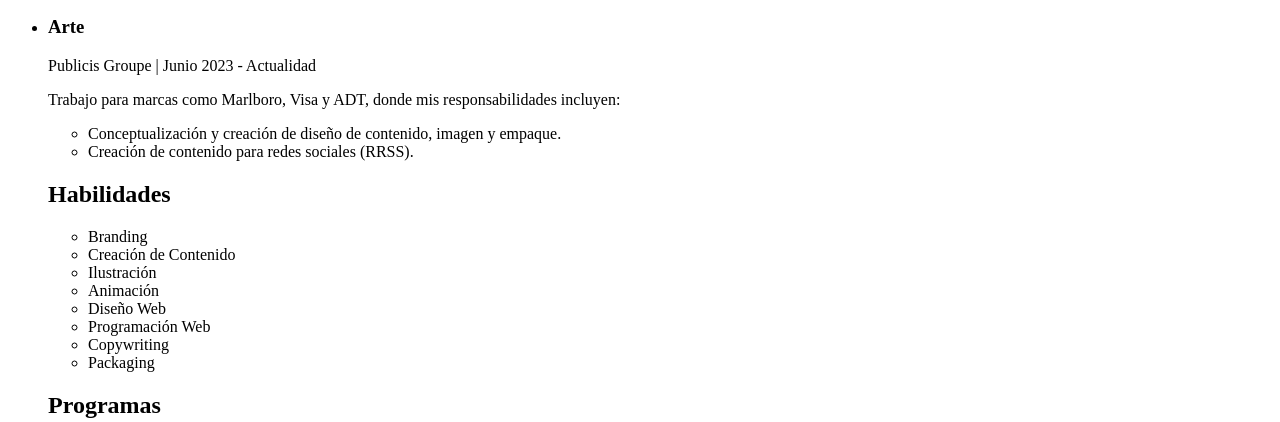
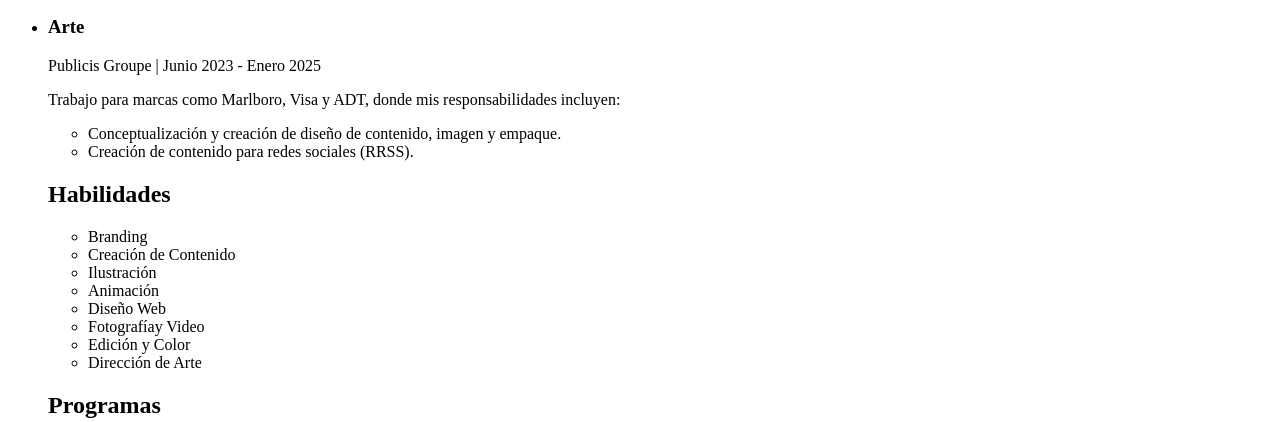
Before and after one commit to palomanierika/CVPALOMA_PROGRAMACION, a plain HTML site: page index.html in a window 1280 px wide. Shown: the part 933-1355 px from the top of the page. Drawn offline with Linux system fonts and the light colour scheme.

Commit message:
Update index.html

```diff
--- a/index.html
+++ b/index.html
@@ -41,14 +41,14 @@
                     <p> 2020 - Actualidad</p>
                     <p>Trabajo con diversas marcas, desde pequeñas empresas hasta marcas personales, para las cuales asumo las siguientes responsabilidades:</p>
                     <ul>
-                        <li> Branding integral para diferentes empresas, garantizando una identidad visual coherente y atractiva que refleje su esencia y valores.</li>
-                        <li> Creación de contenido visual de alta calidad, incluyendo fotografía y vídeo, para fortalecer la presencia de la marca en diversos canales.</li>
-                        <li> Desarrollo de estrategias de contenido para redes sociales (RRSS), creando publicaciones que involucren a la audiencia y aumenten la visibilidad de la marca.</li>
+                        <li>Branding integral para diferentes empresas, garantizando una identidad visual coherente y atractiva que refleje su esencia y valores.</li>
+                        <li>Creación de contenido visual de alta calidad, incluyendo fotografía y vídeo, para fortalecer la presencia de la marca en diversos canales.</li>
+                        <li>Desarrollo de estrategias de contenido para redes sociales (RRSS), creando publicaciones que involucren a la audiencia y aumenten la visibilidad de la marca.</li>
                         <li>Redacción de mensajes efectivos para publicaciones en redes sociales (RRSS), que complementen el contenido visual y comuniquen de manera clara y persuasiva el mensaje de la marca.</li>
             </ul>
                 <li>
                     <h3>Arte </h3>
-                    <p> Publicis Groupe | Junio 2023 - Actualidad</p>
+                    <p> Publicis Groupe | Junio 2023 - Enero 2025</p>
                     <p>Trabajo para marcas como Marlboro, Visa y ADT, donde mis responsabilidades incluyen:</p>
             <ul>
                 <li>Conceptualización y creación de diseño de contenido, imagen y empaque. </li>
@@ -62,9 +62,9 @@
                 <li>Ilustración</li>
                 <li>Animación</li>
                 <li>Diseño Web</li>
-                <li>Programación Web</li>
-                <li>Copywriting</li>
-                <li>Packaging</li>
+                <li>Fotografíay Video</li>
+                <li>Edición y Color</li>
+                <li>Dirección de Arte</li>
             </ul>
 
             <h2>Programas</h2>
```
